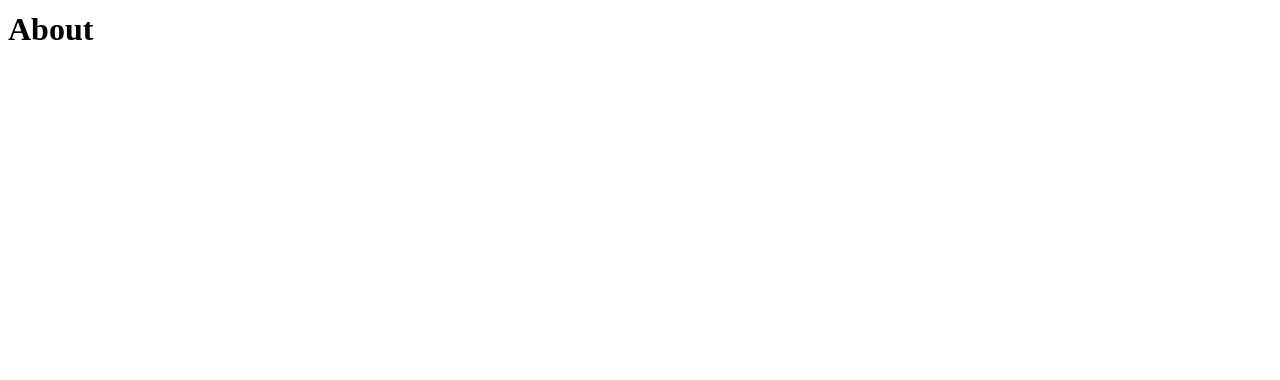
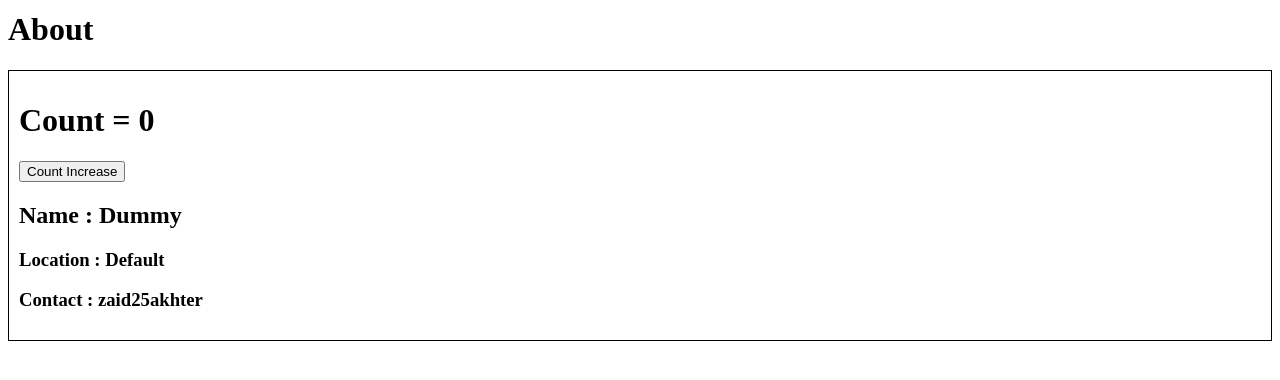
Before and after one commit to Zaid944/Learning-React, a React (Vite) app in the folder Chapter4/Code/: page /about in a window 1280 px wide. Shown: the part 174-554 px from the top of the page. Built offline with nearby package versions, Linux system fonts and the light colour scheme; no server answers.

Commit message:
Chapter 8 done

```diff
--- a/Chapter4/Code/index.css
+++ b/Chapter4/Code/index.css
@@ -64,3 +64,8 @@
 .filter{
     display: flex;
 }
+
+.user-card{
+    padding : 10px;
+    border : 1px solid black;
+}
--- a/Chapter4/Code/src/components/About.js
+++ b/Chapter4/Code/src/components/About.js
@@ -1,8 +1,38 @@
+// import React from "react";
+import UserClass from "./UserClass";
+// class About extends React.Component {
+//   constructor(props) {
+//     //super() is used to call parent constructor
+//     // because in parent class we have this.props = props
+//     // and from their we need access of props variable in the children class
+//     super(props);
+
+//     console.log("Parent Constructor");
+//   }
+//   componentDidMount() {
+//     console.log("Parent Component Did Mount");
+//   }
+
+//   render() {
+//     console.log("Parent Render");
+//     return (
+//       <div>
+//         <h1>About Class Component</h1>
+//         <UserClass name='Zaid Akhter(class)' location='Delhi(class)' />
+//       </div>
+//     );
+//   }
+// }
 const About = () => {
   return (
     <div>
       <h1>About</h1>
+      <UserClass name='Zaid Akhter(class)' location='Delhi(class)' />
     </div>
   );
 };
 export default About;
+
+//Parent Constructor -> Parent Render -> Child Constructor -> Child Render -> Child Mount -> Parent Mount
+// render and commit phase are batched together
+// DOM Manipulation is most expensive
--- /dev/null
+++ b/Chapter4/Code/src/components/UserClass.js
@@ -0,0 +1,104 @@
+import React from "react";
+// loading a class -> creating a new instance
+class UserClass extends React.Component {
+
+    constructor(props) {
+    super(props);
+    this.state = {
+      count: 0,
+      userInfo: {
+        name: "Dummy",
+        location: "Default",
+        avatar_url: "",
+      },
+    };
+    console.log(props);
+    console.log("Child Constructor");
+  }
+
+  async componentDidMount() {
+    console.log("Child Component Did Mount");
+    //API call
+    const data = await fetch("https://api.github.com/users/Zaid944");
+    const json = await data.json();
+    console.log(json);
+    this.setState({
+      userInfo: json,
+    });
+    // keep on calling if we change the component since
+    // we have SPA
+    // this refers to the complete class
+    this.timer = setInterval(() => {
+      console.log("Hello");
+    }, 1000);
+  }
+
+  // after every update
+  componentDidUpdate(prevProps, prevState) {
+    //this is replaced by dependency array
+    // if(this.state.count !== prevState.count){
+
+    // }
+    console.log("Component did update");
+  }
+
+  componentWillUnmount() {
+    clearInterval(this.timer);
+    console.log("Unmount");
+  }
+
+  render() {
+    console.log("Child render");
+    // const { name, location } = this.props;
+    const { count } = this.state;
+    const { avatar_url, name, location } = this.state.userInfo;
+    // to HTML and rendered on webpage
+    return (
+      <div className='user-card'>
+        <h1>Count = {count}</h1>
+        <button
+          onClick={() => {
+            // never update state variables directly
+            this.setState({
+              count: this.state.count + 1,
+            });
+          }}
+        >
+          Count Increase
+        </button>
+        <img src={avatar_url} />
+        <h2>Name : {name}</h2>
+        <h3>Location : {location}</h3>
+        <h3>Contact : zaid25akhter</h3>
+      </div>
+    );
+  }
+}
+export default UserClass;
+//loading,mounting the component
+//first constructor then render() is called
+//constructor -> render -> componentDidMount
+//componentDidUpdate
+
+/**
+ * MOUNTING
+ * Constructor called (dummy)
+ * Render the component(dummy)
+ * <HTML Dummy>
+ * ComponentDidMount()
+ * API CALL
+ * this.setState({userInfo}) -> state var updated
+ *
+ * UPDATE CYCLE
+ * render(API DATA)
+ * <HTML API DATA>
+ * ComponentDidUpdate()
+ *
+ *
+ *unmounting -> when the component is gone -> when new page we go
+ *
+ *
+ * don't compare react lifecycle methods with functional component
+ *
+ *
+ */
```
Also changed, not shown: Chapter4/Code/src/components/User.js (added, +33 -0 lines).
